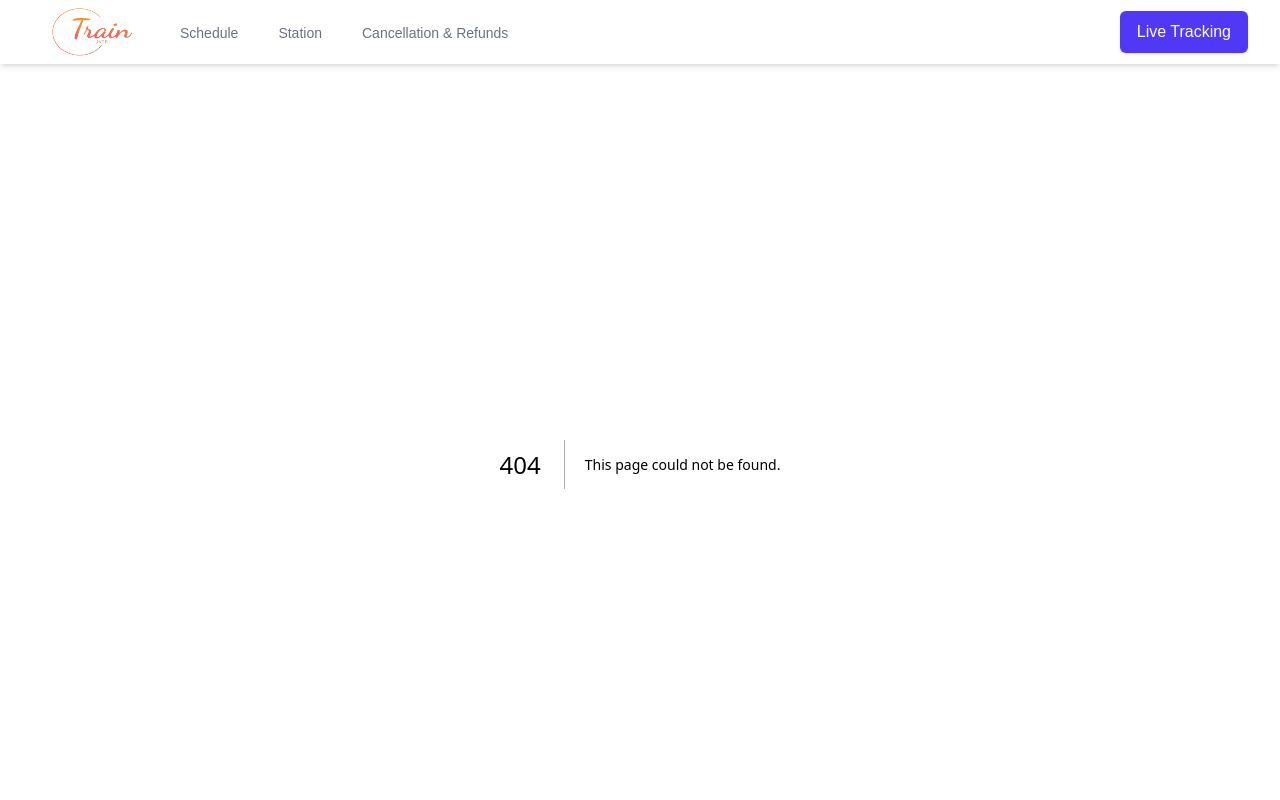
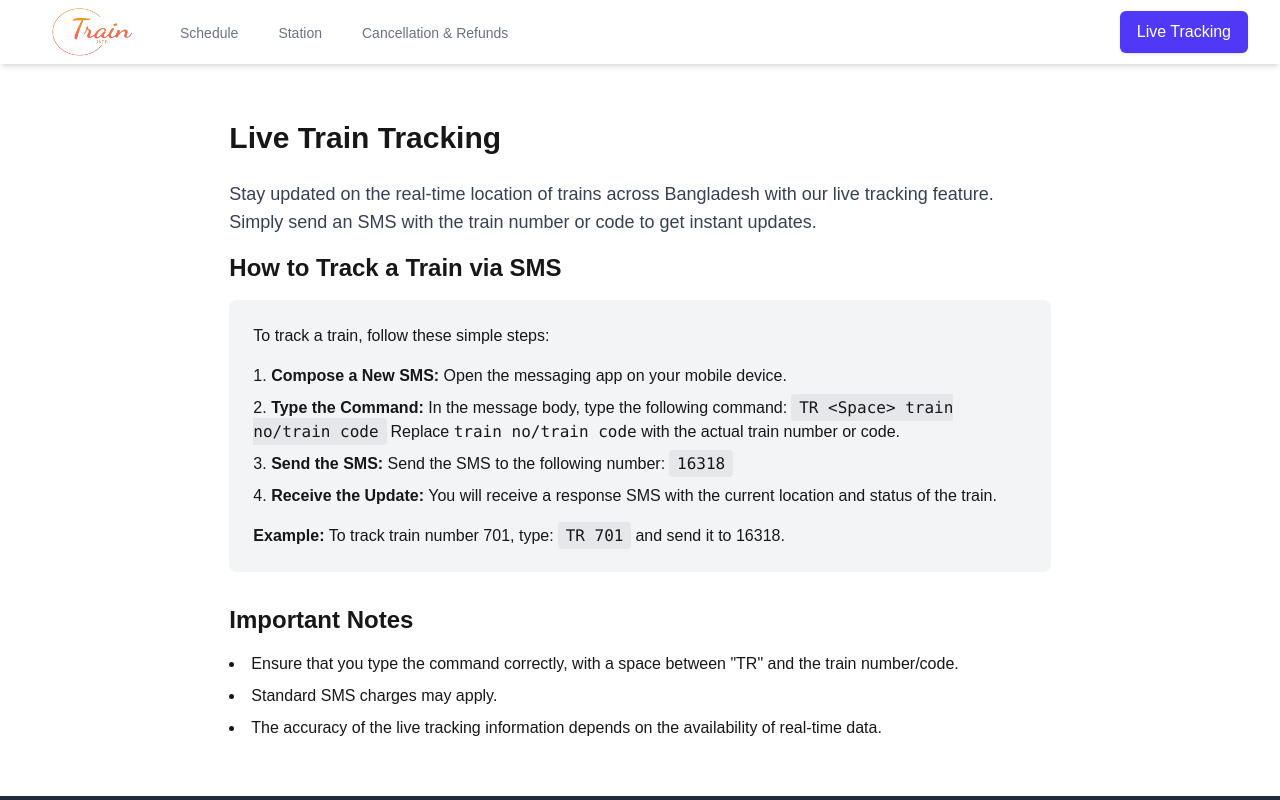
Before and after one commit to mdistiakahmed/train-jatri, a Next.js app: page /live-tracking in a window 1280 px wide. Before the commit this address had no page. Shown: the top 800 px of the page. Built offline with nearby package versions, Linux system fonts and the light colour scheme.

Commit message:
Add live tracking page

```diff
--- /dev/null
+++ b/app/live-tracking/page.tsx
@@ -0,0 +1,102 @@
+import React from "react";
+import { Metadata } from "next";
+
+export const metadata: Metadata = {
+  title: "Live Train Tracking - Train Jatri",
+  description:
+    "Track the real-time location of trains in Bangladesh using SMS. Get live train tracking updates by sending an SMS with the train number or code to 16318.",
+  keywords: [
+    "live train tracking",
+    "train location",
+    "Bangladesh train",
+    "SMS train tracking",
+    "train status",
+    "train number",
+    "train code",
+  ],
+  openGraph: {
+    title: "Live Train Tracking - Train Jatri",
+    description:
+      "Track the real-time location of trains in Bangladesh using SMS. Get live train tracking updates by sending an SMS with the train number or code to 16318.",
+    type: "website",
+    url: "https://www.trainjatri.com/live-tracking", // Replace with your actual page URL
+  },
+  twitter: {
+    title: "Live Train Tracking - Train Jatri",
+    description:
+      "Track the real-time location of trains in Bangladesh using SMS. Get live train tracking updates by sending an SMS with the train number or code to 16318.",
+  },
+};
+
+const LiveTrackingPage = () => {
+  return (
+    <div className="p-4 my-10 mx-auto">
+      <h1 className="text-3xl font-bold mb-6">Live Train Tracking</h1>
+
+      <p className="mb-4 text-lg text-gray-700">
+        Stay updated on the real-time location of trains across Bangladesh with
+        our live tracking feature. Simply send an SMS with the train number or
+        code to get instant updates.
+      </p>
+
+      <section className="mb-8">
+        <h2 className="text-2xl font-semibold mb-4">
+          How to Track a Train via SMS
+        </h2>
+
+        <div className="bg-gray-100 p-6 rounded-lg">
+          <p className="mb-4">To track a train, follow these simple steps:</p>
+
+          <ol className="list-decimal list-inside mb-4">
+            <li className="mb-2">
+              <strong>Compose a New SMS:</strong> Open the messaging app on your
+              mobile device.
+            </li>
+            <li className="mb-2">
+              <strong>Type the Command:</strong> In the message body, type the
+              following command:
+              <code className="bg-gray-200 px-2 py-1 rounded mx-1">
+                TR &lt;Space&gt; train no/train code
+              </code>
+              Replace <code>train no/train code</code> with the actual train
+              number or code.
+            </li>
+            <li className="mb-2">
+              <strong>Send the SMS:</strong> Send the SMS to the following
+              number:
+              <code className="bg-gray-200 px-2 py-1 rounded mx-1">16318</code>
+            </li>
+            <li>
+              <strong>Receive the Update:</strong> You will receive a response
+              SMS with the current location and status of the train.
+            </li>
+          </ol>
+
+          <p className="mt-4">
+            <strong>Example:</strong> To track train number 701, type:
+            <code className="bg-gray-200 px-2 py-1 rounded mx-1">TR 701</code>
+            and send it to 16318.
+          </p>
+        </div>
+      </section>
+
+      <section>
+        <h2 className="text-2xl font-semibold mb-4">Important Notes</h2>
+
+        <ul className="list-disc list-inside">
+          <li className="mb-2">
+            Ensure that you type the command correctly, with a space between
+            "TR" and the train number/code.
+          </li>
+          <li className="mb-2">Standard SMS charges may apply.</li>
+          <li>
+            The accuracy of the live tracking information depends on the
+            availability of real-time data.
+          </li>
+        </ul>
+      </section>
+    </div>
+  );
+};
+
+export default LiveTrackingPage;
--- a/components/topbar/Topbar.tsx
+++ b/components/topbar/Topbar.tsx
@@ -2,13 +2,20 @@
 
 import Image from 'next/image';
 import Link from 'next/link';
-import React, { useState } from 'react';
+import React, { useState, useRef, useEffect } from 'react';
 
 const Topbar = () => {
   const [isMobileMenuOpen, setIsMobileMenuOpen] = useState(false);
+  const mobileMenuRef = useRef<HTMLDivElement>(null);
 
   const toggleMobileMenu = () => {
     setIsMobileMenuOpen(!isMobileMenuOpen);
+  };
+
+
+
+  const closeMobileMenu = () => {
+    setIsMobileMenuOpen(false);
   };
 
   return (
@@ -16,14 +23,14 @@ const Topbar = () => {
       <div className="max-w-7xl mx-auto px-4 sm:px-6 lg:px-8">
         <div className="flex justify-between h-16">
           <div className="flex">
-          <div className="flex-shrink-0 flex items-center">
+            <div className="flex-shrink-0 flex items-center">
               <Link href="/">
-              <Image
+                <Image
                   src="/logo.png"
                   alt="Train Jatri Logo"
                   width={100}
                   height={50}
-                  className='w-30 h-15'
+                  className="w-30 h-15"
                 />
               </Link>
             </div>
@@ -46,7 +53,6 @@ const Topbar = () => {
               >
                 Cancellation & Refunds
               </Link>
-
             </div>
           </div>
           <div className="hidden sm:ml-6 sm:flex items-center">
@@ -100,31 +106,33 @@ const Topbar = () => {
         </div>
       </div>
 
-      <div className={`${isMobileMenuOpen ? 'block' : 'hidden'} sm:hidden`}>
+      <div ref={mobileMenuRef} className={`${isMobileMenuOpen ? 'block' : 'hidden'} sm:hidden`}>
         <div className="pt-2 pb-3 space-y-1">
           <Link
             href="/schedule"
             className="block px-3 py-2 rounded-md text-base font-medium text-gray-700 hover:bg-gray-50 hover:text-gray-900"
+            onClick={closeMobileMenu}
           >
             Schedule
           </Link>
           <Link
             href="/station"
             className="block px-3 py-2 rounded-md text-base font-medium text-gray-700 hover:bg-gray-50 hover:text-gray-900"
+            onClick={closeMobileMenu}
           >
             Station
           </Link>
           <Link
             href="/cancellation"
             className="block px-3 py-2 rounded-md text-base font-medium text-gray-700 hover:bg-gray-50 hover:text-gray-900"
+            onClick={closeMobileMenu}
           >
             Cancellation & Refunds
           </Link>
-
-
           <Link
             href="/live-tracking"
             className="block w-full px-4 py-2 mt-2 text-center border border-transparent rounded-md shadow-sm text-base font-medium text-white bg-indigo-600 hover:bg-indigo-700"
+            onClick={closeMobileMenu}
           >
             Live Tracking
           </Link>
```
